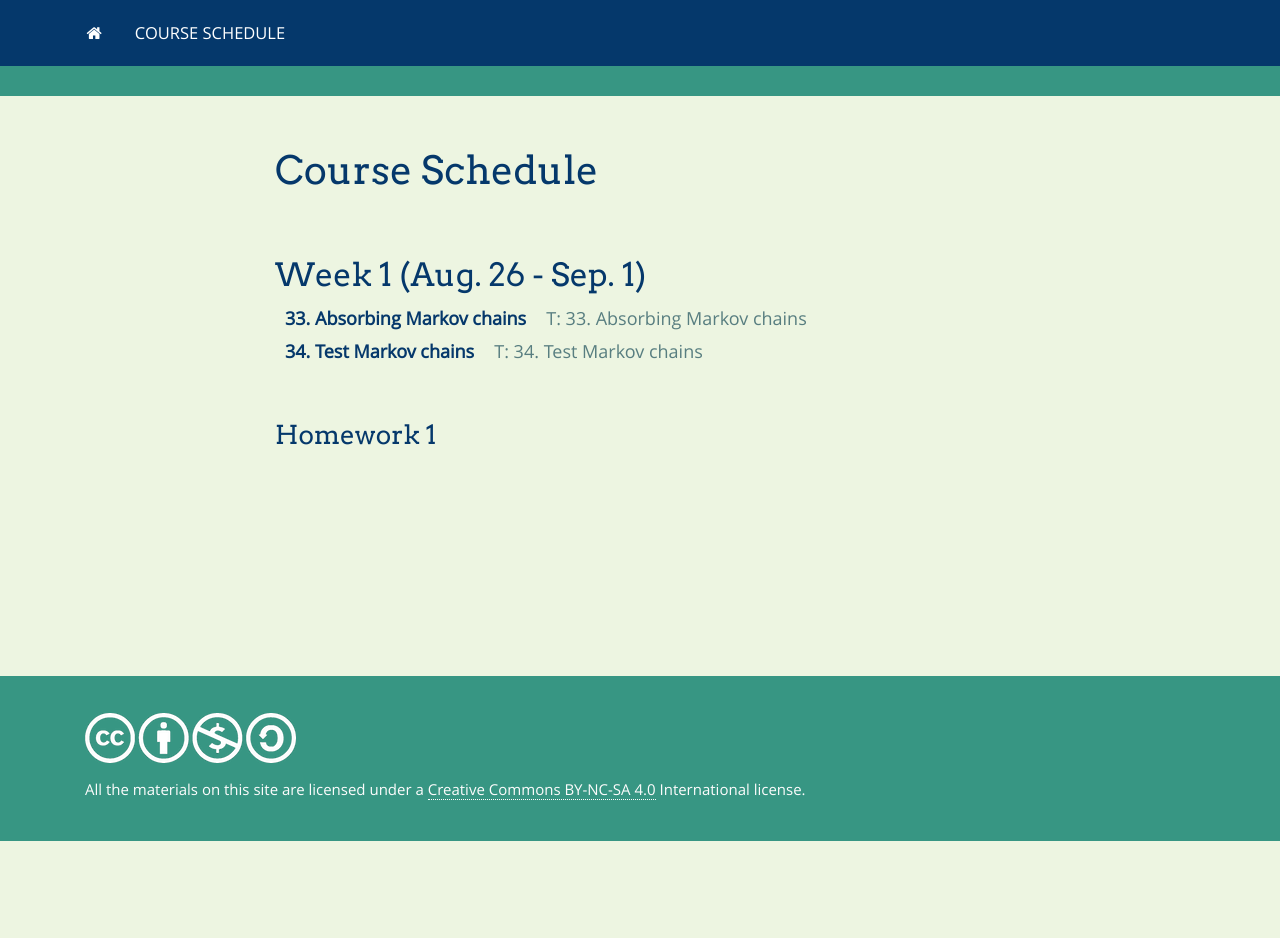
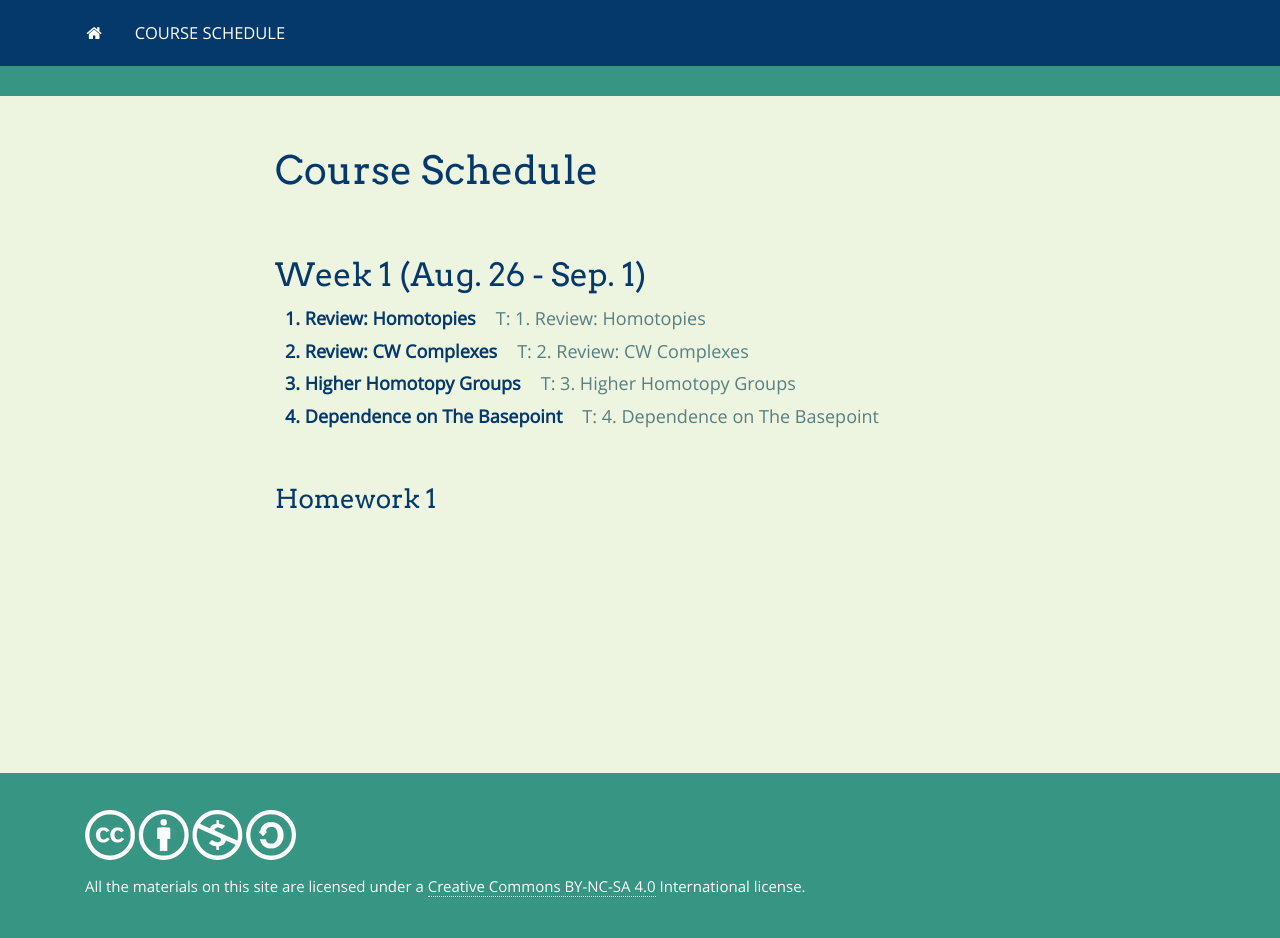
Before and after one commit to bbadzioch/727_site, a Jekyll site: the page built from course_schedule.md, in a window 1280 px wide. Built offline with Jekyll 4.4.1, drawn with Linux system fonts in a browser that asks for light colours; nearby versions of some CDN libraries; our own code applies the rules of GitHub Pages for plain Markdown files; before the commit the page ends 900 px from its top, so only the background shows below that.

Commit message:
Update course_schedule.md

```diff
--- a/course_schedule.md
+++ b/course_schedule.md
@@ -9,8 +9,12 @@ layout: lecture_notes
 
 ## Week 1 (Aug. 26 - Sep. 1)
 
-{% include lecture_notes_table.html chapter="33. Absorbing Markov chains" %}
-{% include lecture_notes_table.html chapter="34. Test Markov chains" %}
+{% include lecture_notes_table.html chapter="1. Review: Homotopies" %}
+{% include lecture_notes_table.html chapter="2. Review: CW Complexes" %}
+{% include lecture_notes_table.html chapter="3. Higher Homotopy Groups" %}
+{% include lecture_notes_table.html chapter="4. Dependence on The Basepoint" %}
+
+
 
 <br/>
 
@@ -23,3 +27,4 @@ layout: lecture_notes
 <br/>
 <br/>
 <br/>
+<br/>
```
